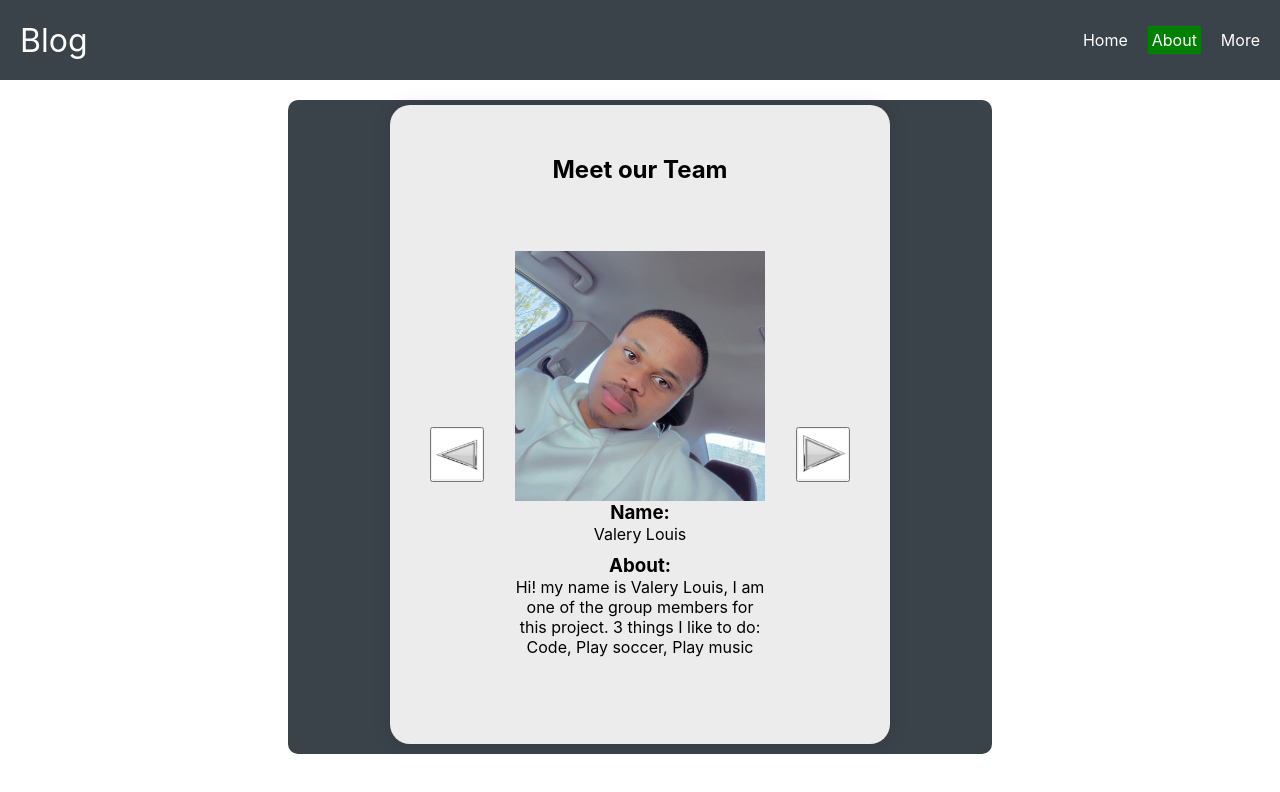
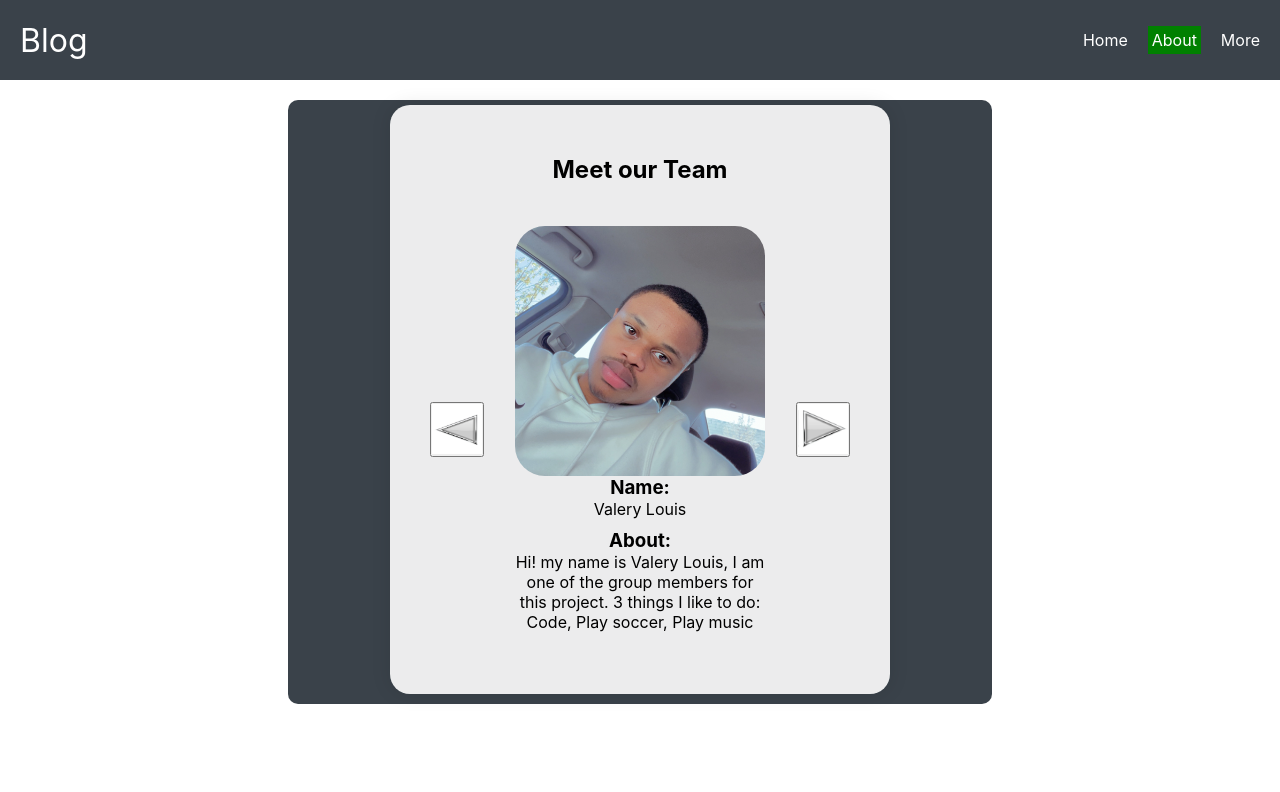
Before and after one commit to sameer3841/mp-app, a React (Create React App) app: page /about in a window 1280 px wide. Shown: the top 792 px of the page. Built offline with nearby package versions, Linux system fonts and the light colour scheme.

Commit message:
made changes in image format

```diff
--- a/src/App.css
+++ b/src/App.css
@@ -91,6 +91,7 @@
   max-width: 250px;
   max-height: 250px;
   height: auto;
+  border-radius: 30px;
 }
 
 .card--name > span,
@@ -100,12 +101,14 @@
 
 .main--card--container {
   width: 100%;
+  height: auto;
   display: flex;
   flex-direction: row;
   justify-content: space-around;
   align-items: center;
-  height: 500px;
+
   justify-self: center;
+
 
 }
 
@@ -125,4 +128,5 @@ button {
 .card--description{
   display: flex;
   width: 250px;
+
 }
--- a/src/CardContainer.js
+++ b/src/CardContainer.js
@@ -18,7 +18,7 @@ export const CardContainer = () => {
 
     const [userData, setUserData] = useState();
     let [index, setIndex] = useState(0)
-    let [image, setImage] = useState(Valery)
+    let [image, setImage] = useState(img[0])
     let [name, setName] = useState(data[0].name)
     let [about, setAbout] = useState(data[0].about)
 
@@ -27,10 +27,10 @@ export const CardContainer = () => {
     })
 
     function getNextMember(){
-        let temp = index + 1;
-        if(temp >= data.length){
-            temp = 0;
-        }
+        let temp = (index + 1) % data.length;
+        // if(temp >= data.length){
+        //     temp = 0;
+        // }
         setIndex(t => temp)
         changeCard();
     }
```
